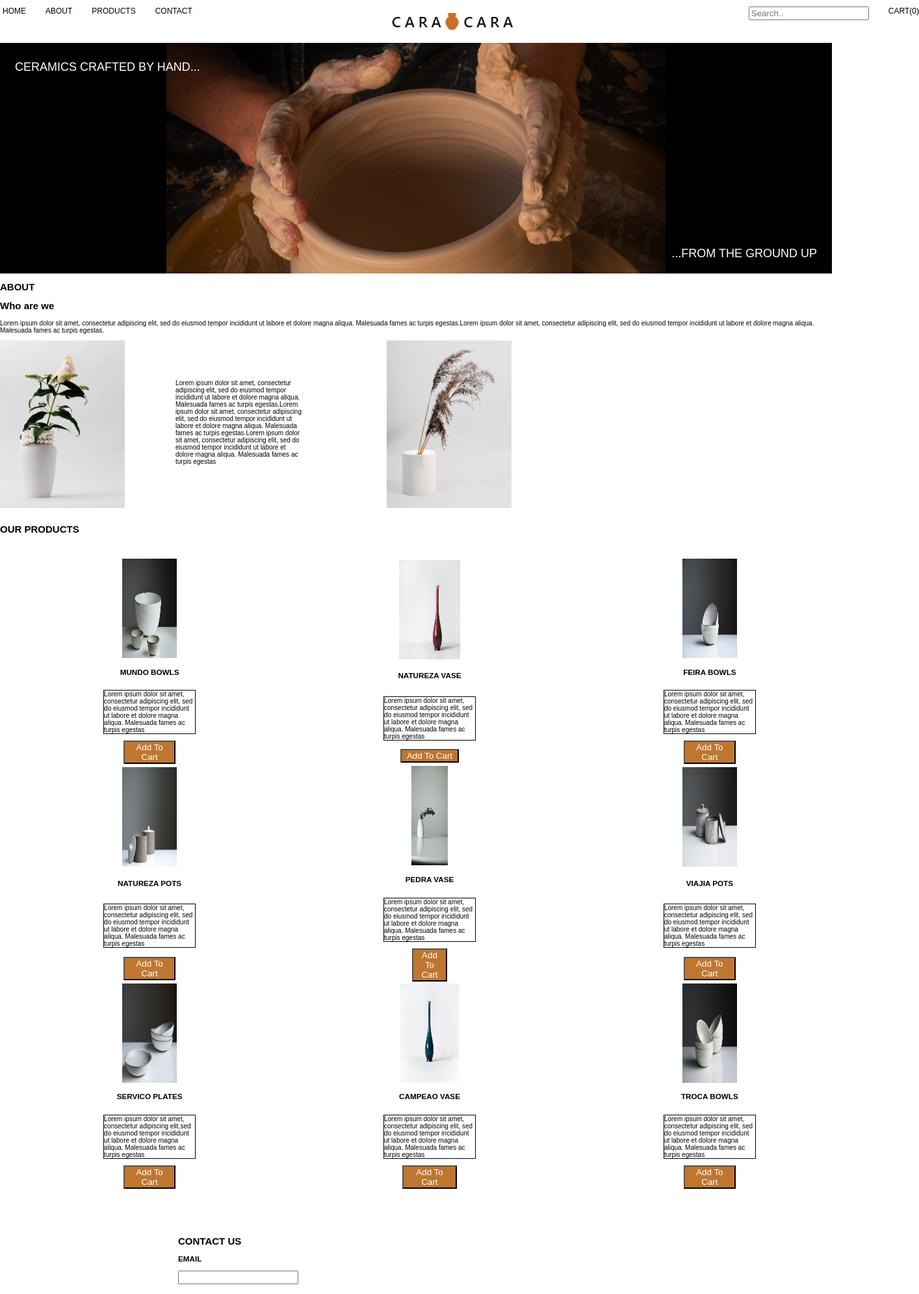
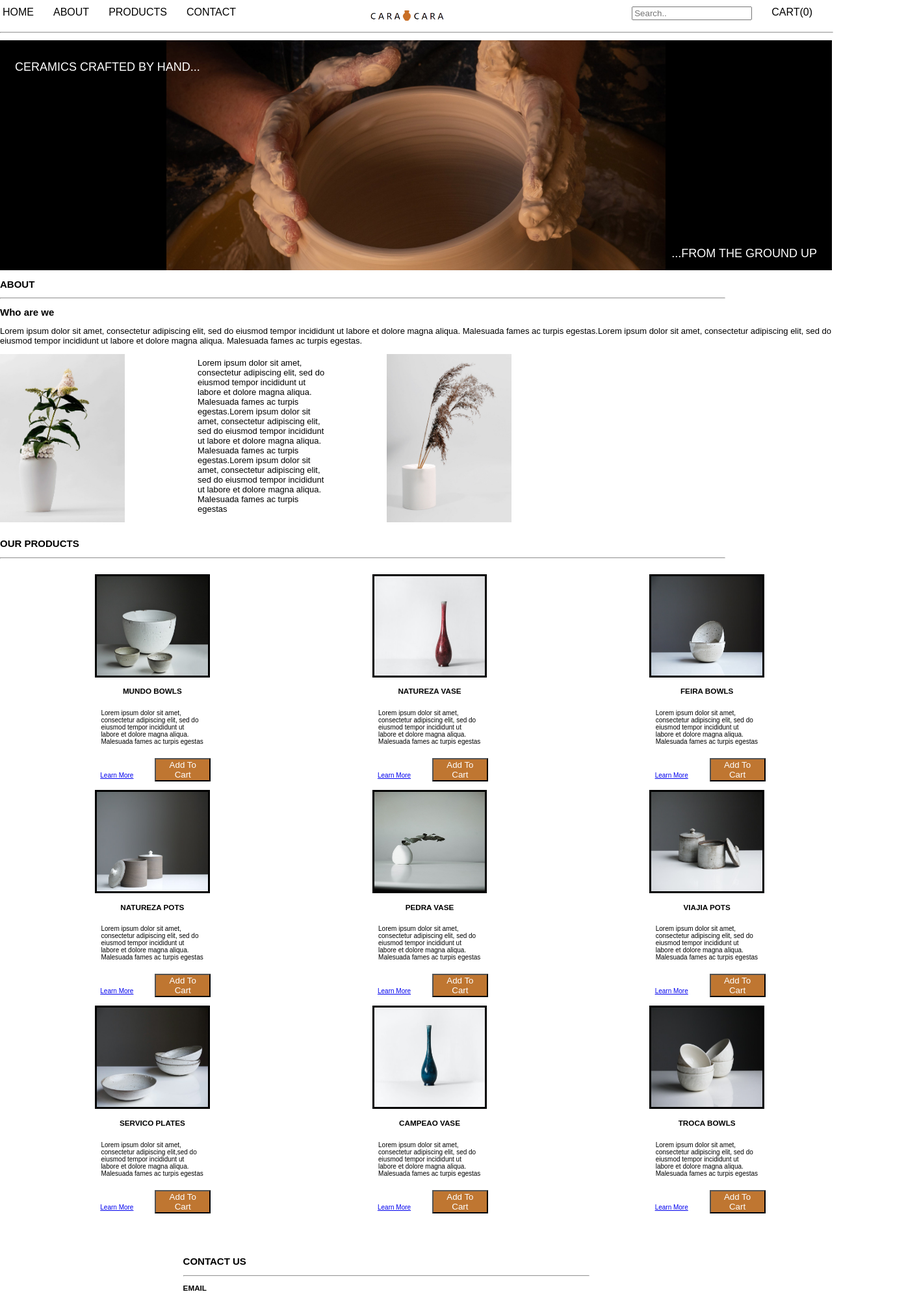
Before and after one commit to Reny8/eCommerce, a plain HTML site: page index.html in a window 1280 px wide. Shown: the top 1992 px of the page at 65% size, 1414 px wide, since content can reach past the window. Drawn offline with Linux system fonts and the light colour scheme.

Commit message:
Edited the photos and added a learn more link

```diff
--- a/index.html
+++ b/index.html
@@ -15,12 +15,13 @@
                 <li><a href="#about">ABOUT</a></li>
                 <li><a href="#products">PRODUCTS</a></li>
                 <li><a href="#contact">CONTACT</a></li>
-                <li class="logo"><img src="./images/cara logo_2.png" alt="Cara Logo"><li>
+                <li class="logo"><img src="./images/cara_logo_2.png" alt="Cara Logo"><li>
                 <input type="text" placeholder="Search..">
                 <li><a href= "#cart">CART(0)</a></li>
             </ul>
         </nav>
-
+    <hr>
+    <br>
     </header>
     <main>
         <section class="home" id="home">
@@ -34,8 +35,9 @@
         </section>
         <section class="about" id="about">
         <h1>ABOUT</h1>
+        <hr>
         <h2> Who are we</h2>
-        <p>Lorem ipsum dolor sit amet, consectetur
+        <p class="who_are_we">Lorem ipsum dolor sit amet, consectetur
             adipiscing elit, sed do eiusmod tempor incididunt ut
             labore et dolore magna aliqua. Malesuada fames ac turpis
             egestas.Lorem ipsum dolor sit amet, consectetur
@@ -59,6 +61,7 @@
         </section>
         <section class= "products" id="products">
         <h1>OUR PRODUCTS</h1>
+        <hr>
            <div class="product_catelog">
                 <div class="product">
                     <img src="./images/product_1.jpg" alt= "Mundo Bowls">
@@ -69,7 +72,10 @@
                         labore et dolore magna aliqua. Malesuada fames ac turpis
                         egestas
                     </p>
-                    <button>Add To Cart</button>
+                    <ul>
+                        <li><a href="#learn_more">Learn More</a></li>
+                        <li><a href=#cart><button>Add To Cart</button></a></li>
+                    </ul>
                 </div>
                 <div class="product">
                     <img src="./images/product_2.jpg" alt="Natureza Vase">
@@ -80,7 +86,10 @@
                         labore et dolore magna aliqua. Malesuada fames ac turpis
                         egestas
                     </P>
-                    <button>Add To Cart</button>
+                    <ul>
+                        <li><a href="#learn_more">Learn More</a></li>
+                        <li><a href=#cart><button>Add To Cart</button></a></li>
+                    </ul>
                 </div>
                     <div class="product"> <img src="./images/product_3.jpg" alt= "Feira Bowls">
                         <h3>FEIRA BOWLS</h3>
@@ -90,7 +99,10 @@
                             labore et dolore magna aliqua. Malesuada fames ac turpis
                             egestas
                         </p>
-                        <button>Add To Cart</button>
+                        <ul>
+                            <li><a href="#learn_more">Learn More</a></li>
+                            <li><a href=#cart><button>Add To Cart</button></a></li>
+                        </ul>
                 </div>
                 <div class="product">
                     <img src="./images/product_4.jpg" alt= "Natureza Pots">
@@ -101,7 +113,10 @@
                         labore et dolore magna aliqua. Malesuada fames ac turpis
                         egestas
                     </p>
-                    <button>Add To Cart</button>
+                    <ul>
+                        <li><a href="#learn_more">Learn More</a></li>
+                        <li><a href=#cart><button>Add To Cart</button></a></li>
+                    </ul>
                 </div>
                 <div class="product">
                     <img src="./images/product_5.jpg" alt="Pedra Vase">
@@ -112,7 +127,10 @@
                         labore et dolore magna aliqua. Malesuada fames ac turpis
                         egestas
                     </p>
-                    <button>Add To Cart</button>
+                    <ul>
+                        <li><a href="#learn_more">Learn More</a></li>
+                        <li><a href=#cart><button>Add To Cart</button></a></li>
+                    </ul>
                     </div>
                 <div class="product">
                     <img src="./images/product_6.jpg" alt="Viajia Pots">
@@ -123,7 +141,10 @@
                         labore et dolore magna aliqua. Malesuada fames ac turpis
                         egestas
                     </p>
-                    <button>Add To Cart</button>
+                    <ul>
+                        <li><a href="#learn_more">Learn More</a></li>
+                        <li><a href=#cart><button>Add To Cart</button></a></li>
+                    </ul>
                 </div>
                 <div class="product">
                     <img src="./images/product_7.jpg" alt="Servico Plates">
@@ -134,7 +155,10 @@
                         labore et dolore magna aliqua. Malesuada fames ac turpis
                         egestas
                     </p>
-                    <button>Add To Cart</button>
+                    <ul>
+                        <li><a href="#learn_more">Learn More</a></li>
+                        <li><a href=#cart><button>Add To Cart</button></a></li>
+                    </ul>
                 </div>
                 <div class="product">
                     <img src="./images/product_8.jpg" alt="Campeao Vase">
@@ -145,7 +169,10 @@
                         labore et dolore magna aliqua. Malesuada fames ac turpis
                         egestas
                     </p>
-                    <button>Add To Cart</button>
+                    <ul>
+                        <li><a href="#learn_more">Learn More</a></li>
+                        <li><a href=#cart><button>Add To Cart</button></a></li>
+                    </ul>
                 </div>
                 <div class="product">
                     <img src="./images/product_9.jpg" alt="Troca Bowls">
@@ -156,24 +183,23 @@
                         labore et dolore magna aliqua. Malesuada fames ac turpis
                         egestas
                     </p>
-                    <button>Add To Cart</button>
+                    <ul>
+                        <li><a href="#learn_more">Learn More</a></li>
+                        <li><a href=#cart><button>Add To Cart</button></a></li>
+                    </ul>
                 </div>
             </div>
-
-
-
-
         </section>
         <section class= "contact" id="contact">
         <h1 class="contact_heading"> CONTACT US</h1>
+        <hr>
         <form action="/action_page.php" id="email">
         <h3>EMAIL </h3>
         <input type="text" name="email">
         </form>
         <br>
         <h3>MESSAGE</h3>
-        <textarea rows="20" cols="100" name="comment" form="email">
-        Type your message here... </textarea>
+        <textarea rows="8" cols="100" name="comment" form="email">Type your message here... </textarea>
         <input type="submit">
         </section>
     </main>
@@ -181,7 +207,7 @@
         <ul>
             <li><img src="./images/icons8-youtube-96.png" alt="Youtube Logo"></li>
             <li><img src="./images/icons8-facebook-96 (1).png" alt="Facebook Logo"> </li>
-            <li class= "foot_logo"> <img src="./images/cara_logo.png" alt="Cara Cara Logo "></li>
+            <li class= "logo"> <img src="./images/cara_logo.png" alt="Cara Cara Logo "></li>
             <li><img src="./images/icons8-twitter-96.png" alt="Twitter Logo"></li>
             <li><img src="./images/icons8-instagram-96.png" alt="Instagram Logo"></li>
         </ul>
--- a/styles.css
+++ b/styles.css
@@ -18,7 +18,7 @@ header {
 
 nav a {
     color: black;
-    font-size: 12px;
+    font-size: 16px;
     text-decoration: none;
 }
 
@@ -26,6 +26,7 @@ nav ul {
     display: flex;
     list-style-type: none;
     padding-inline-start: 4px;
+    justify-content: center;
 }
 
 
@@ -63,6 +64,7 @@ main {
     width: 40%;
     margin: 3px;
     height: 153px;
+    border-style: solid;
 }
 .product_catelog {
     display: grid;
@@ -90,10 +92,11 @@ main {
     display: flex;
     margin: 0rem;
     position:relative;
-    left: 270px;
-    bottom: 200px;
+    left: 304px;
+    bottom: 255px;
     width: 200px;
     height: 10px;
+    font-size:small;
 }
 .contact p{
     background-color: white;
@@ -112,7 +115,7 @@ main {
     border-style: solid;
 }
 .contact {
-    margin: 274px;
+    margin: 22%;
 }
 
 .top-left {
@@ -130,26 +133,39 @@ main {
     font-size: large;
 }
 .products button {
-      width: 38%;
+    width: 43%;
     color: white;
     background-color: rgb(191, 118, 49);
 }
+
+footer img {
+    width: 55%;
+}
 .logo {
-    margin-left: 252px;
-    margin-right: 342px;
-    height: 0%;
-  }
-footer img {
-    width: 50%;
-}
-.foot_logo {
     margin: auto;
+    justify-content: center;
+    width:20%;
 }
 .product p {
-    width: 140px;
-    border: 1px solid #000000;
+    width: 37%;
     word-break: keep-all;
 }
 .contact header {
     bottom: 0px;
 }
+nav img {
+    width:55%;
+    margin: auto;
+    justify-content: center;
+}
+hr {
+    width: 87%;
+    margin: 0px;
+}
+header hr {
+    width: 100%;
+    margin:0px;
+}
+.who_are_we {
+    font-size:small;
+}
```
Also changed, not shown: images/cara logo_2.png (deleted), images/cara_logo.png, images/cara_logo_2.png (added), images/icons8-pottery-96 (1).png (deleted). Lines whose indentation alone changed are shown as unchanged.
